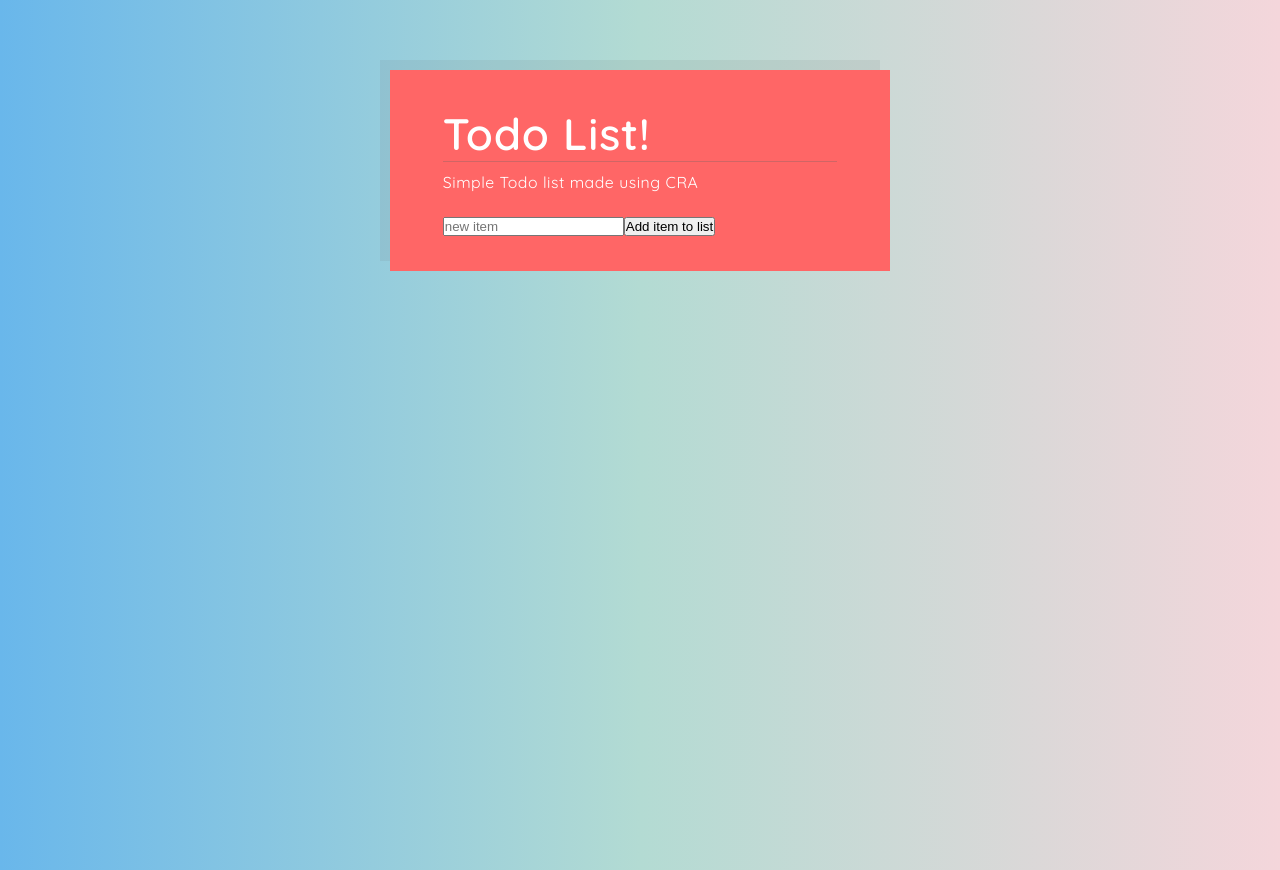
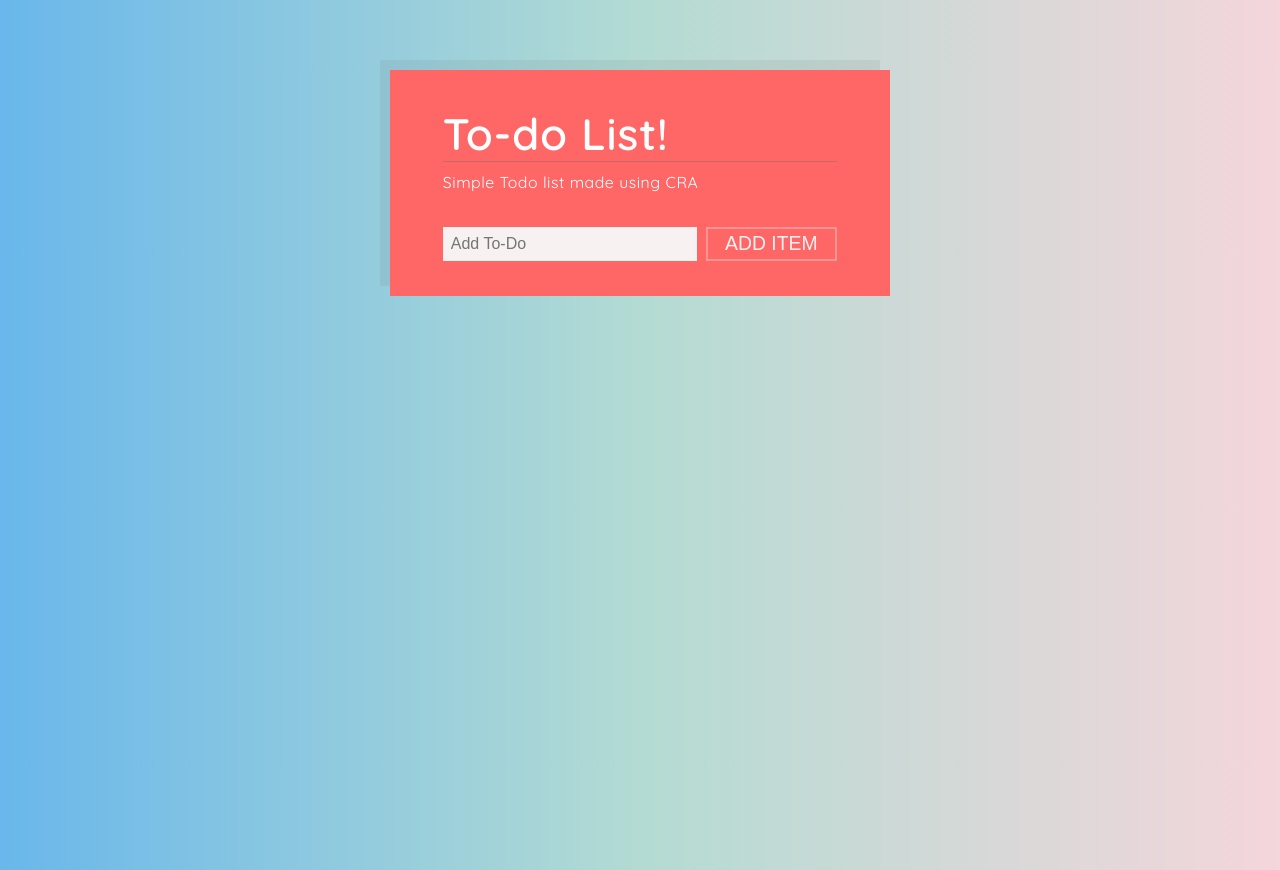
Before and after one commit to farhan-navas/todo-list, a React (Create React App) app: page / in a window 1280 px wide. Built offline with nearby package versions, Linux system fonts and the light colour scheme.

Commit message:
Complete styling

```diff
--- a/src/Todo.css
+++ b/src/Todo.css
@@ -44,9 +44,22 @@
 }
 
 .TodoBox-editform input {
+    display: block;
     flex-grow: 1;
     border: none;
     background-color: #f7f1f1;
-    padding: 0 0.5em;
+    padding: 0.5em 0.5em;
+    line-height: 1em;
     font-size: initial;
 }
+
+.TodoBox-editform button {
+    padding: 0 1rem;
+    background: transparent;
+    text-transform: uppercase;
+    border: none;
+    margin-left: 5px;
+    cursor: pointer;
+    color: #f7f1f1;
+    font-size: 1.4em;
+}
--- a/src/Todo.js
+++ b/src/Todo.js
@@ -45,7 +45,7 @@ class Todo extends Component {
                     <form className='TodoBox-editform' onSubmit={this.handleUpdate}>
                         <input type='text' value={this.state.task} name='task' onChange={this.handleChange}></input>
                         <button>
-                            <i class="fa-regular fa-square-check"></i>
+                            <i className="fa-regular fa-square-check"></i>
                         </button>
                     </form>
                 </div>
--- /dev/null
+++ b/src/TodoForm.css
@@ -0,0 +1,27 @@
+.TodoForm {
+    margin: 0;
+    padding: 0;
+    display: flex;
+    margin-top: 2rem;
+}
+
+.TodoForm input {
+    display: block;
+    flex-grow: 1;
+    border: none;
+    background-color: #f7f1f1;
+    padding: 0.5em 0.5em;
+    line-height: 1em;
+    font-size: initial;
+}
+
+.TodoForm button {
+    padding: 0 1rem;
+    margin-left: 0.5rem;
+    background: transparent;
+    text-transform: uppercase;
+    border: 2px solid rgba(255, 255, 255, 0.3);
+    cursor: pointer;
+    color: #f7f1f1;
+    font-size: 1em;
+}
--- a/src/TodoForm.js
+++ b/src/TodoForm.js
@@ -1,5 +1,6 @@
 import React, { Component } from 'react'
 import { v4 as uuidv4 } from 'uuid'
+import './TodoForm.css'
 
 class TodoForm extends Component {
     constructor(props) {
@@ -21,15 +22,15 @@ class TodoForm extends Component {
 
     render() {
         return (
-            <div className='TodoForm'>
-                <form onSubmit={this.handleSubmit}>
+            <div>
+                <form className='TodoForm' onSubmit={this.handleSubmit}>
                     <input
                         type='text'
-                        placeholder='new item'
+                        placeholder='Add To-Do'
                         value={this.state.task}
                         onChange={this.handleChange}
                     />
-                <button>Add item to list</button>
+                <button>Add item</button>
                 </form>
             </div>
         )
--- a/src/TodoList.js
+++ b/src/TodoList.js
@@ -51,7 +51,7 @@ class TodoList extends Component {
         })
         return (
             <div className='TodoList'>
-                <h1 className='TodoList-header'>Todo List!</h1>
+                <h1 className='TodoList-header'>To-do List!</h1>
                 <div className='TodoList-description'>Simple Todo list made using CRA</div>
                 <div className='TodoList-boxes'>
                     {boxes}
```
